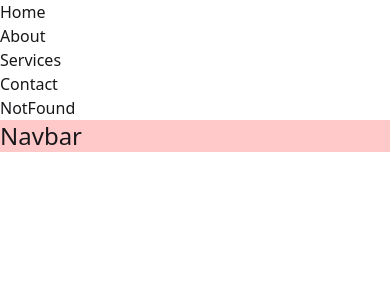
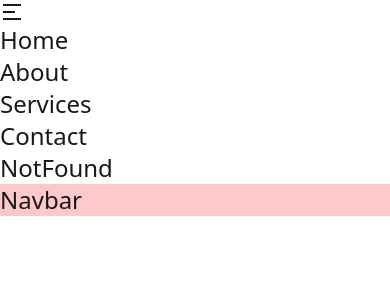
Before and after one commit to rubayedhasan/route-navbar-first, a React (Vite) app: page / in a window 390 px wide. Shown: the top 300 px of the page. Built offline with nearby package versions, Linux system fonts and the light colour scheme.

Commit message:
add menu icon and condition to toggle the menu icon with cross icon

```diff
--- a/package.json
+++ b/package.json
@@ -15,6 +15,7 @@
     "prop-types": "^15.8.1",
     "react": "^19.2.0",
     "react-dom": "^19.2.0",
+    "react-icons": "^5.5.0",
     "tailwindcss": "^4.1.17"
   },
   "devDependencies": {
--- a/src/components/NavBar/NavBar.jsx
+++ b/src/components/NavBar/NavBar.jsx
@@ -1,6 +1,12 @@
+import { useState } from "react";
 import NavLink from "../NavLink/NavLink";
+import { RiMenu2Fill } from "react-icons/ri";
+import { RxCross2 } from "react-icons/rx";
 
 const NavBar = () => {
+  // state: to toggle the menu icon
+  const [openMenu, setOpenMenu] = useState(false);
+
   // fake routes
   const routes = [
     { id: 1, path: "/", name: "Home" },
@@ -11,8 +17,15 @@ const NavBar = () => {
   ];
 
   return (
-    <nav>
+    <nav className="text-2xl md:hidden">
+      {/* hamburger icons container  */}
+      <div onClick={() => setOpenMenu(!openMenu)}>
+        {openMenu === true ? <RxCross2 /> : <RiMenu2Fill />}
+      </div>
+
+      {/* nav items container  */}
       <ul className="md:flex">
+        {/* nav items  */}
         {routes.map((route) => (
           <NavLink key={route?.id} route={route}></NavLink>
         ))}
```
Also changed, not shown: 1 other file (tests, documents, lock files or other folders).
